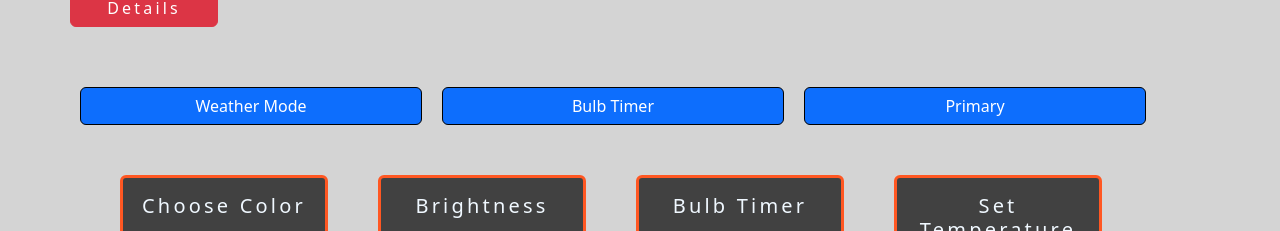
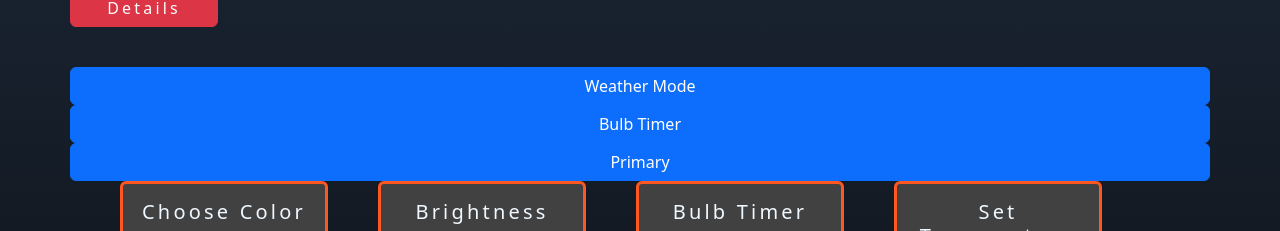
Before and after one commit to DolevMishali/Bulb-Project, a React (Create React App) app in the folder client/: page / in a window 1280 px wide. Shown: the part 137-368 px from the top of the page. Built offline with nearby package versions, Linux system fonts and the light colour scheme.

Commit message:
background color were changed

```diff
--- a/client/src/App.css
+++ b/client/src/App.css
@@ -1,19 +1,11 @@
+html,
 body {
-  background-color: #d4d4d4 !important;
+  height: 100%;
+}
+
+body {
+  background: linear-gradient(to bottom, #1b2735 0%, #090a0f 100%);
+  margin: 0;
+  padding: 0;
   letter-spacing: 0.2rem;
 }
-
-.colsheader {
-  width: 30% !important;
-  border: 1px solid black !important;
-  margin: 10px;
-  margin-bottom: 50px;
-  margin-top: 20px !important;
-}
-
-.rowlist {
-  border: 1px solid black;
-  border-radius: 3px;
-  margin-right: 80%;
-  text-align: center;
-}
```
